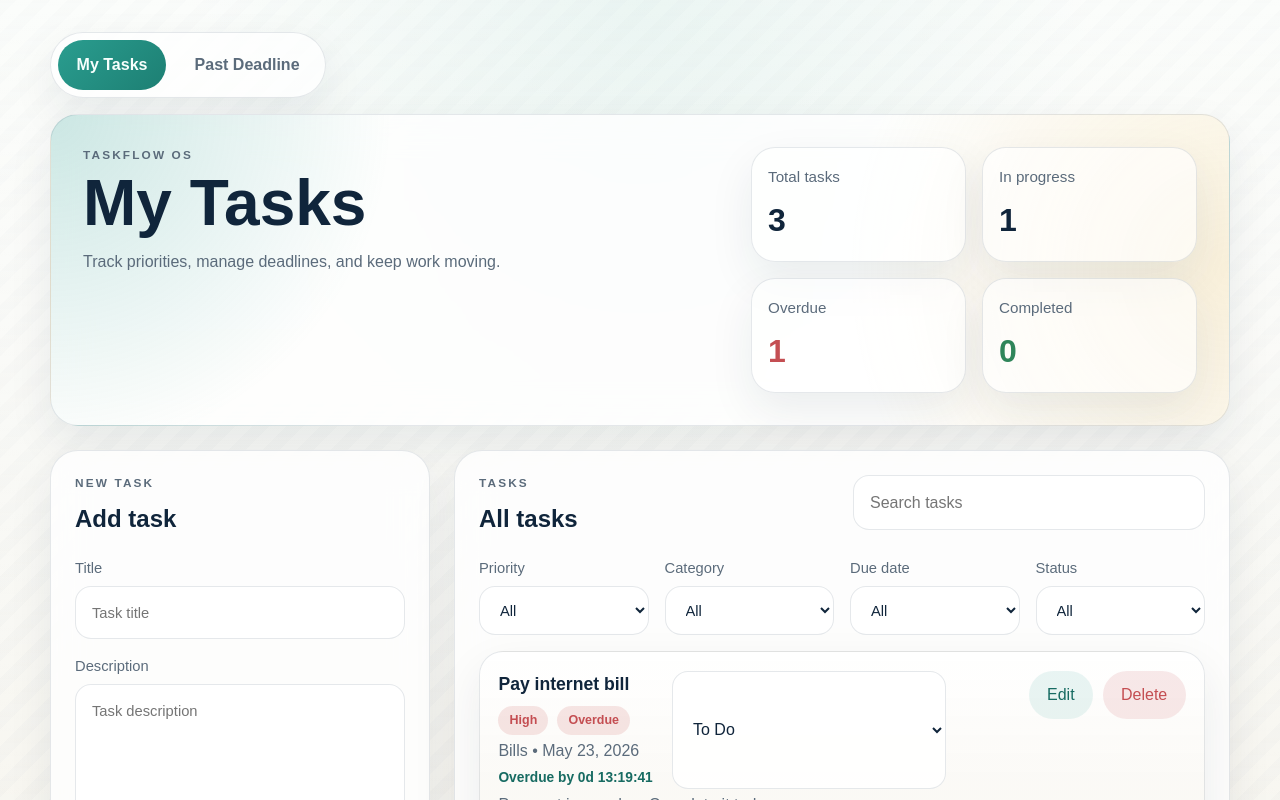
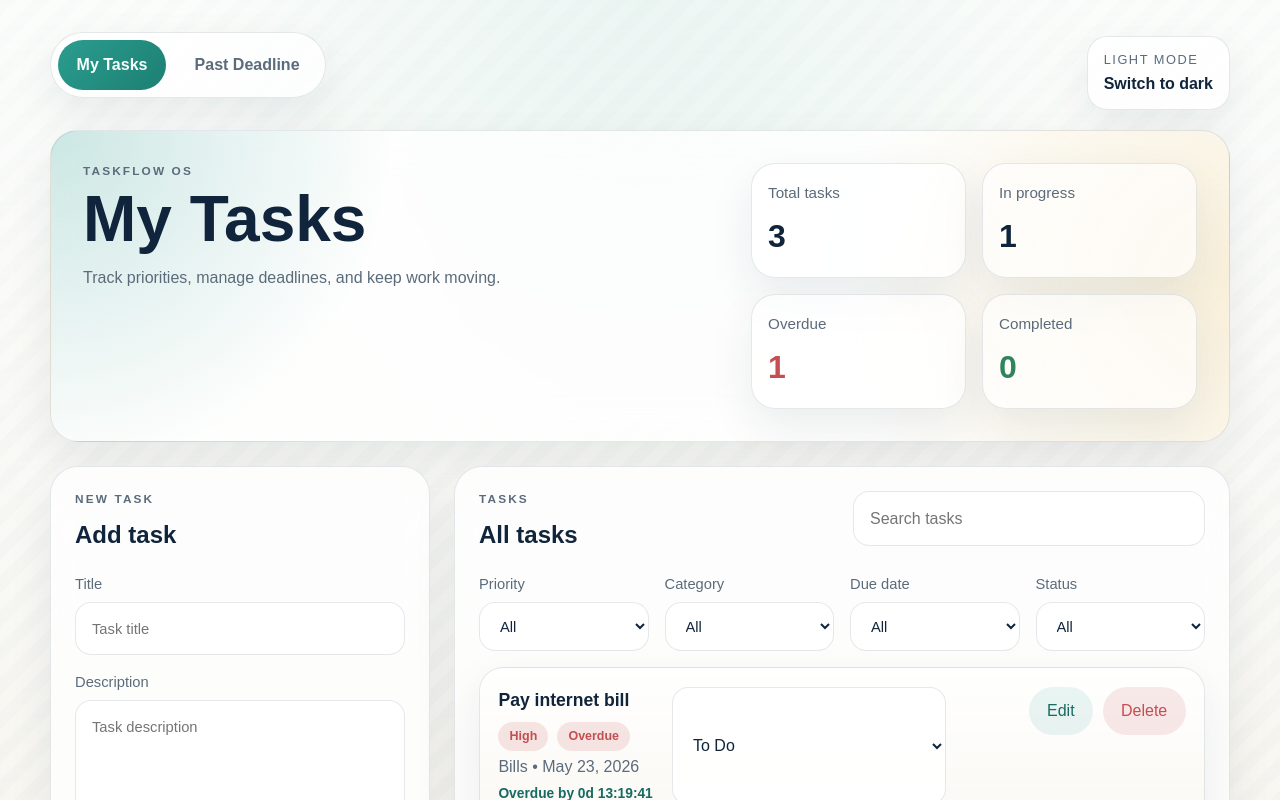
Before and after one commit to KennyDao1324/todo-app, a React (Vite) app: page / in a window 1280 px wide. Shown: the top 800 px of the page. Built offline with nearby package versions, Linux system fonts and the light colour scheme.

Commit message:
Add persistent theme toggle with a custom React hook

```diff
--- a/src/App.css
+++ b/src/App.css
@@ -2,6 +2,47 @@
   width: min(1180px, calc(100% - 2rem));
   margin: 0 auto;
   padding: 2rem 0 3rem;
+}
+
+.app-toolbar {
+  display: flex;
+  align-items: center;
+  justify-content: space-between;
+  gap: 1rem;
+  margin-bottom: 1rem;
+}
+
+.theme-toggle {
+  display: inline-grid;
+  gap: 0.15rem;
+  padding: 0.8rem 1rem;
+  border: 1px solid var(--border);
+  border-radius: 20px;
+  background: rgba(255, 255, 255, 0.72);
+  color: var(--text-strong);
+  box-shadow: var(--shadow-soft);
+  cursor: pointer;
+  text-align: left;
+  transition:
+    transform 0.18s ease,
+    box-shadow 0.18s ease,
+    border-color 0.18s ease;
+}
+
+.theme-toggle:hover {
+  transform: translateY(-1px);
+  border-color: rgba(42, 157, 143, 0.32);
+}
+
+.theme-toggle-label {
+  font-size: 0.8rem;
+  text-transform: uppercase;
+  letter-spacing: 0.12em;
+  color: var(--text-soft);
+}
+
+.theme-toggle-value {
+  font-weight: 700;
 }
 
 .page-nav {
@@ -508,9 +549,18 @@ textarea {
     padding-top: 0.75rem;
   }
 
+  .app-toolbar {
+    flex-direction: column;
+    align-items: stretch;
+  }
+
   .page-nav {
     width: 100%;
     justify-content: stretch;
+  }
+
+  .theme-toggle {
+    width: 100%;
   }
 
   .page-nav-button {
--- a/src/App.tsx
+++ b/src/App.tsx
@@ -9,12 +9,15 @@ import { useClock } from './hooks/useClock'
 import { usePageRoute } from './hooks/usePageRoute'
 import { useTaskDashboard } from './hooks/useTaskDashboard'
 import { useTaskManager } from './hooks/useTaskManager'
+import { useTheme } from './hooks/useTheme'
 import { type FilterState } from './taskStore'
 import { initialFilters } from './utils/taskHelpers'
+import { ThemeToggle } from './components/ThemeToggle'
 
 function App() {
   const { now, today } = useClock()
   const { page, navigateTo } = usePageRoute()
+  const { theme, toggleTheme } = useTheme()
   const {
     tasks,
     draft,
@@ -45,7 +48,10 @@ function App() {
   return (
     <main className="app-shell">
       <NotificationStack tasks={alertNotifications} now={now} />
-      <PageNavigation currentPage={page} onNavigate={navigateTo} />
+      <div className="app-toolbar">
+        <PageNavigation currentPage={page} onNavigate={navigateTo} />
+        <ThemeToggle theme={theme} onToggle={toggleTheme} />
+      </div>
       <HeroSection {...taskSummary} />
       {page === 'past-due' ? (
         <PastDuePage
--- /dev/null
+++ b/src/components/ThemeToggle.tsx
@@ -0,0 +1,15 @@
+import type { ThemeMode } from '../hooks/useTheme'
+
+interface ThemeToggleProps {
+  theme: ThemeMode
+  onToggle: () => void
+}
+
+export function ThemeToggle({ theme, onToggle }: ThemeToggleProps) {
+  return (
+    <button type="button" className="theme-toggle" onClick={onToggle} aria-label="Toggle theme">
+      <span className="theme-toggle-label">{theme === 'light' ? 'Light mode' : 'Dark mode'}</span>
+      <span className="theme-toggle-value">{theme === 'light' ? 'Switch to dark' : 'Switch to light'}</span>
+    </button>
+  )
+}
--- /dev/null
+++ b/src/hooks/useTheme.ts
@@ -0,0 +1,30 @@
+import { useEffect, useState } from 'react'
+
+export type ThemeMode = 'light' | 'dark'
+
+const storageKey = 'taskflow-os::theme'
+
+const getInitialTheme = (): ThemeMode => {
+  const savedTheme = window.localStorage.getItem(storageKey)
+
+  if (savedTheme === 'light' || savedTheme === 'dark') {
+    return savedTheme
+  }
+
+  return window.matchMedia('(prefers-color-scheme: dark)').matches ? 'dark' : 'light'
+}
+
+export const useTheme = () => {
+  const [theme, setTheme] = useState<ThemeMode>(() => getInitialTheme())
+
+  useEffect(() => {
+    document.documentElement.dataset.theme = theme
+    window.localStorage.setItem(storageKey, theme)
+  }, [theme])
+
+  const toggleTheme = () => {
+    setTheme((currentTheme) => (currentTheme === 'light' ? 'dark' : 'light'))
+  }
+
+  return { theme, toggleTheme }
+}
--- a/src/index.css
+++ b/src/index.css
@@ -24,6 +24,26 @@
   --success: #2f855a;
   --shadow-soft: 0 18px 45px rgba(16, 37, 59, 0.08);
   --shadow-strong: 0 20px 48px rgba(16, 37, 59, 0.15);
+}
+
+:root[data-theme='dark'] {
+  color: #eaf1f7;
+  background:
+    radial-gradient(circle at top, rgba(42, 157, 143, 0.18), transparent 28%),
+    linear-gradient(180deg, #101b26 0%, #162433 100%);
+  --surface: rgba(22, 36, 51, 0.8);
+  --surface-strong: rgba(28, 45, 62, 0.92);
+  --border: rgba(200, 224, 243, 0.12);
+  --text-strong: #eff7ff;
+  --text-soft: #aab8c8;
+  --accent: #42b5a5;
+  --accent-deep: #8fe6da;
+  --priority-high: #ff8f8f;
+  --priority-medium: #f3c56e;
+  --priority-low: #8bb9ff;
+  --success: #7dd9a4;
+  --shadow-soft: 0 18px 45px rgba(0, 0, 0, 0.28);
+  --shadow-strong: 0 20px 48px rgba(0, 0, 0, 0.4);
 }
 
 * {
@@ -56,6 +76,18 @@ body::before {
   pointer-events: none;
 }
 
+:root[data-theme='dark'] body::before {
+  background:
+    linear-gradient(rgba(8, 12, 18, 0.45), rgba(8, 12, 18, 0.12)),
+    repeating-linear-gradient(
+      135deg,
+      rgba(187, 215, 245, 0.03) 0,
+      rgba(187, 215, 245, 0.03) 12px,
+      transparent 12px,
+      transparent 24px
+    );
+}
+
 button,
 input,
 select,
```
